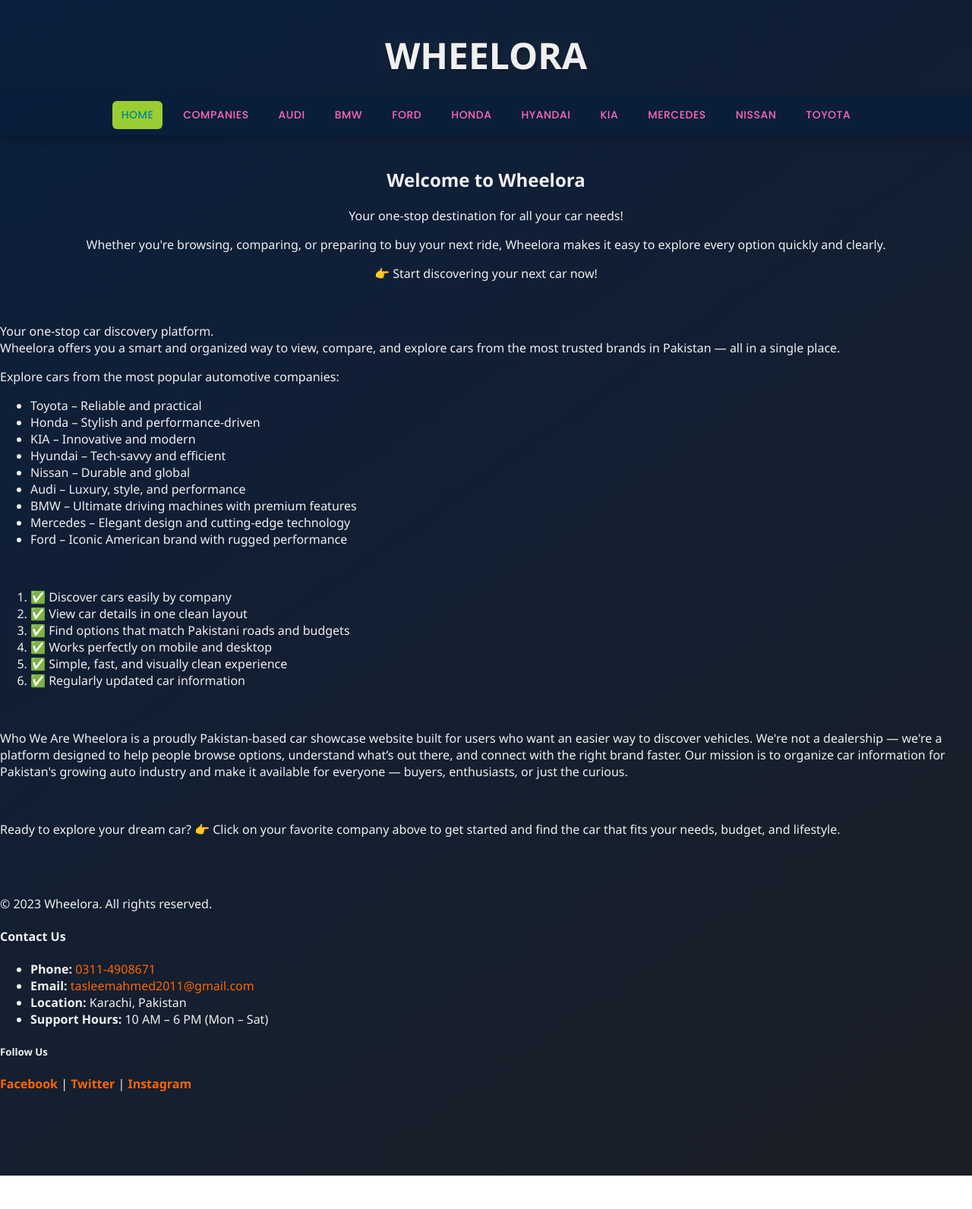
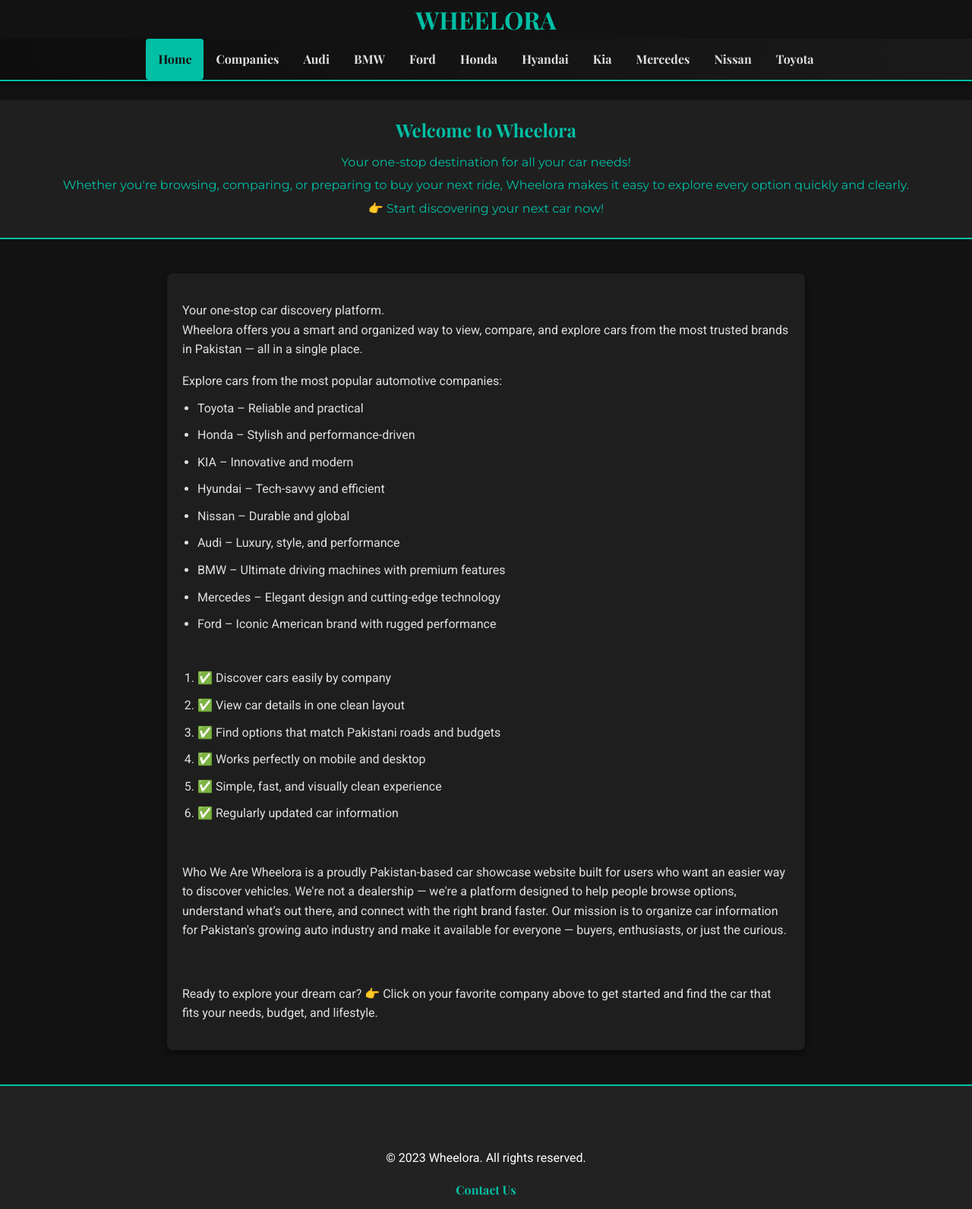
Before and after one commit to TasleemAhmed2011/Wheelora1, a plain HTML site: page index.html in a window 1280 px wide. Shown: the top 1592 px of the page at 76% size. Before the commit the page ends 1548 px from the top, so only its background shows below. Drawn offline with nearby package versions, Linux system fonts and the light colour scheme; a web font is replaced by a local one.

Commit message:
Add files via upload

```diff
--- a/style.css
+++ b/style.css
@@ -1,127 +1,243 @@
-/* Modern Body Background & Text */
-/* --- Global Styles --- */
+/* Importing Google Fonts */
+@import url('https://fonts.googleapis.com/css2?family=Roboto:wght@400;700&family=Playfair+Display:wght@400;700&family=Montserrat:wght@400;700&display=swap');
+
 body {
+  font-family: 'Roboto', sans-serif; /* Updated to Roboto for body text */
   margin: 0;
   padding: 0;
-  font-family: 'Segoe UI', Tahoma, Geneva, Verdana, sans-serif;
-  background: linear-gradient(145deg, #0a1f3d, #1c1f26);
-  color: #f0f0f0;
-
-/* --- Navigation Bar (Glass Effect) --- */
-.topnav {
-  display: flex;
-  justify-content: center;
-  align-items: center;
-  gap: 15px; /* Reduced gap between items */
-  flex-wrap: nowrap; /* Prevent items from wrapping */
-  background: rgba(10, 31, 61, 0.85); /* semi-transparent */
-  backdrop-filter: blur(10px);
-  box-shadow: 0 4px 12px rgba(0, 0, 0, 0.3);
-  padding: 8px 16px; /* Reduced padding */
-  position: sticky;
-  top: 0;
-  z-index: 999;
-  overflow-x: auto; /* Allow horizontal scroll if needed */
+  background-color: #121212; /* Dark background */
+  color: #e0e0e0; /* Light text color */
+  line-height: 1.6;
 }
 
-.topnav a {
-  font-family: 'Poppins', 'Segoe UI', Tahoma, Geneva, Verdana, sans-serif;
-  color: #ff69b4;
+h1, h2, h3, h4, h5, h6 {
+  font-family: 'Playfair Display', serif; /* Stylish serif font for headings */
+  margin: 0;
+  color: #00bfa5; /* Teal color for headings */
+}
+
+a {
   text-decoration: none;
-  font-size: 14px; /* Smaller font size */
-  padding: 8px 12px; /* Reduced padding */
-  border-radius: 6px; /* Slightly smaller border radius */
-  transition: background 0.3s ease, color 0.3s ease, transform 0.2s;
-  letter-spacing: 0.5px;
-  font-weight: 500;
-  text-transform: uppercase;
-  white-space: nowrap; /* Prevent text from wrapping to a new line */
+  color: #03a9f4; /* Bright link color */
 }
+
+a:hover {
+  text-decoration: underline;
+  color: #29b6f6; /* Slightly lighter hover color */
+}
+
+/* Header Styles */
+header {
+  background-color: #1f1f1f; /* Darker header background */
+  color: #00bfa5; /* Teal color for header text */
+  padding: 20px;
+  text-align: center;
+  border-bottom: 2px solid #00bfa5; /* Teal border */
+  font-family: 'Montserrat', sans-serif; /* Modern sans-serif font for header */
+}
+
+header h2 {
+  margin-bottom: 10px;
+}
+
+header p {
+  margin: 5px 0;
+}
+
+/* Navigation Bar */
+/* Navigation Bar */
+/* Navigation Bar */
+.topnav {
+  background: linear-gradient(90deg, #0d0d0d, #1a1a1a); /* Darker gradient background */
+  overflow: hidden;
+  border-bottom: 2px solid #00bfa5; /* Teal border */
+  box-shadow: 0 4px 6px rgba(0, 0, 0, 0.5); /* Enhanced shadow */
+  font-family: 'Playfair Display', serif; /* Stylish serif font for navigation */
+  color: #e0e0e0; /* Light text color */
+  display: flex; /* Use flexbox */
+  justify-content: center; /* Center the links horizontally */
+  align-items: center; /* Center the links vertically */
 }
 
 
+.topnav a {
+  float: left;
+  display: block;
+  color: #e0e0e0; /* Light text color for better contrast */
+  text-align: center;
+  padding: 14px 16px;
+  text-decoration: none;
+  font-family: 'Playfair Display', serif; /* Stylish serif font for navigation */
+  font-weight: bold; /* Bold text for emphasis */
+  transition: all 0.3s ease; /* Smooth transition for hover effects */
+}
 
 .topnav a:hover {
-  background-color: #5a189a;
-  color: #00bfff;
-  transform: translateY(-2px);
-  box-shadow: 0 4px 10px rgba(0, 0, 0, 0.2);
+  background-color: rgba(255, 255, 255, 0.1); /* Subtle semi-transparent hover effect */
+  color: #00bfa5; /* Teal text on hover */
+  transform: scale(1.1); /* Slight zoom effect */
 }
 
 .topnav a.active {
-  background-color: #9acd32;
-  color: darkcyan;
+  background-color: #00bfa5; /* Active link background */
+  color: #121212; /* Dark text for contrast */
+  font-weight: bold; /* Bold text for active link */
+  border-radius: 4px; /* Rounded corners for active link */
 }
 
-/* --- Heading Styling --- */
-h1 {
-  font-family: "Tagesschrift", "Segoe UI", sans-serif;
-  font-size: 3rem;
-  color: #f0f0f0;
-  text-align: center;
-  margin: 40px 0 20px;
-  text-shadow: 2px 2px 10px rgba(0, 0, 0, 0.4), 0 0 25px rgba(255, 255, 255, 0.1);
+/* Main Content */
+main {
+  padding: 20px;
+  background-color: #1e1e1e; /* Dark content background */
+  margin: 20px auto;
+  max-width: 800px;
+  box-shadow: 0 4px 8px rgba(0, 0, 0, 0.5); /* Darker shadow */
+  border-radius: 8px;
+  font-family: 'Roboto', sans-serif; /* Consistent body font */
 }
 
-/* Optional: Add smooth transitions for entire site */
-* {
-  transition: all 0.3s ease-in-out;
+main h3 {
+  margin-top: 20px;
+  color: #00bfa5; /* Teal color for subheadings */
+  font-family: 'Playfair Display', serif; /* Stylish serif font for subheadings */
 }
 
-/* Scrollbar styling (optional) */
-::-webkit-scrollbar {
-  width: 10px;
+main ul, main ol {
+  margin: 10px 0;
+  padding-left: 20px;
 }
-::-webkit-scrollbar-track {
-  background: #1c1f26;
+
+main ul li, main ol li {
+  margin-bottom: 10px;
 }
-::-webkit-scrollbar-thumb {
-  background: #5a189a;
-  border-radius: 5px;
+
+.slogan {
+  font-style: italic;
+  color: #bdbdbd; /* Subtle text color */
+  font-family: 'Montserrat', sans-serif; /* Modern sans-serif font for slogans */
+}
+
+/* Footer Styles */
+.site-footer {
+  background-color: #1f1f1f; /* Dark footer background */
+  color: #e0e0e0; /* Light text color */
+  padding: 20px 0;
+  text-align: center;
+  border-top: 2px solid #00bfa5; /* Teal border */
+  font-family: 'Roboto', sans-serif; /* Consistent body font */
+}
+
+.site-footer a {
+  color: #03a9f4; /* Bright link color */
+}
+
+.site-footer a:hover {
+  color: #29b6f6; /* Slightly lighter hover color */
+}
+
+.footer-container {
+  max-width: 800px;
+  margin: 0 auto;
+}
+
+.contact-list {
+  list-style: none;
+  padding: 0;
+}
+
+.contact-list li {
+  margin-bottom: 10px;
+}
+
+.social-media a {
+  color: #03a9f4; /* Bright social media link color */
+  margin: 0 5px;
+}
+
+.social-media a:hover {
+  color: #29b6f6; /* Slightly lighter hover color */
+}
+
+/* Responsive Design */
+@media (max-width: 768px) {
+  .topnav a {
+    float: none;
+    display: block;
+    text-align: left;
+  }
+
+  main {
+    margin: 10px;
+    padding: 15px;
+  }
+}
+.search-section {
+  text-align: center;
+  margin: 30px auto;
 }
 
 
+.company-grid {
+  display: grid;
+  gap: 20px;
+  grid-template-columns: repeat(auto-fit, minmax(280px, 1fr));
+  padding: 20px;
+}
 
-  .carousel-container {
+.company {
+  border-radius: 10px;
+  padding: 20px;
+  box-shadow: 0 6px 15px rgba(0,0,0,0.1);
+}
 
-    display: flex;
+.site-footer {
+  background: #222;
+  color: #fff;
+  padding: 40px 20px;
+  text-align: center;
+}
+.site-footer a {
+  text-decoration: none;
+  font-weight: 500;
+}
+.footer-bottom {
+  margin-top: 20px;
+  border-top: 1px solid #444;
+  padding-top: 10px;
+  font-size: 14px;
+}
+.car-card {
 
-    justify-content: center;
-
-    align-items: center;
-
-    height: 300px; /* Adjust based on your image height */
-
+      margin: 20px auto;
+      padding: 20px;
+      border-radius: 12px;
+      box-shadow: 0 4px 12px rgba(0,0,0,0.1);
+      max-width: 800px;
     }
 
-    /* Hide all slides by default */
-
-    .myslides {
-
-    display: none;
-
-    max-height: 100%; /* Ensure images fit within container */
-
-    max-width: 100%;
-
-    }
-    .site-footer .contact-list a {
-      color: #ff6600;         /* bright orange */
-      text-decoration: none;  /* optional: remove underline */
-      transition: color 0.3s;
+    .car-card h2 {
+      margin-top: 0;
+      color: #00bfa5;;
     }
 
-    .site-footer .contact-list a:hover {
-      color: #e65c00;         /* slightly darker on hover */
+    .car-card ul {
+      padding-left: 20px;
     }
-    /* Social media links in the footer */
-.site-footer .social-media a {
-  color: #ff6600;         /* bright orange */
-  text-decoration: none;  /* optional: remove underline */
-  font-weight: 600;       /* optional: bold the links */
-  transition: color 0.3s;
-}
 
-.site-footer .social-media a:hover {
-  color: #e65c00;         /* slightly darker on hover */
-}
+    .car-card strong {
+      color: #555;
+    }
+
+    .back-btn {
+      text-align: center;
+      margin: 40px 0;
+    }
+
+    .back-btn a {
+
+
+      padding: 10px 20px;
+      border-radius: 8px;
+      text-decoration: none;
+      font-weight: bold;
+    }
```
